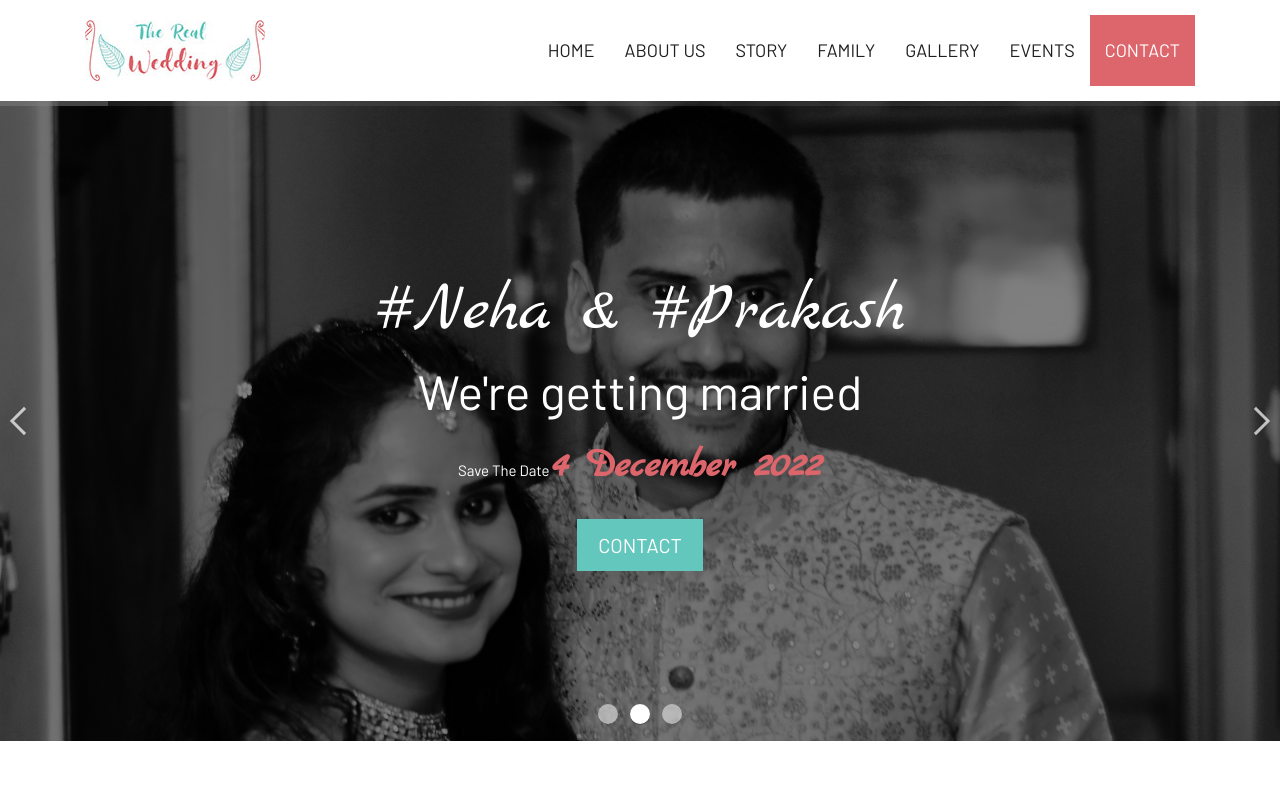
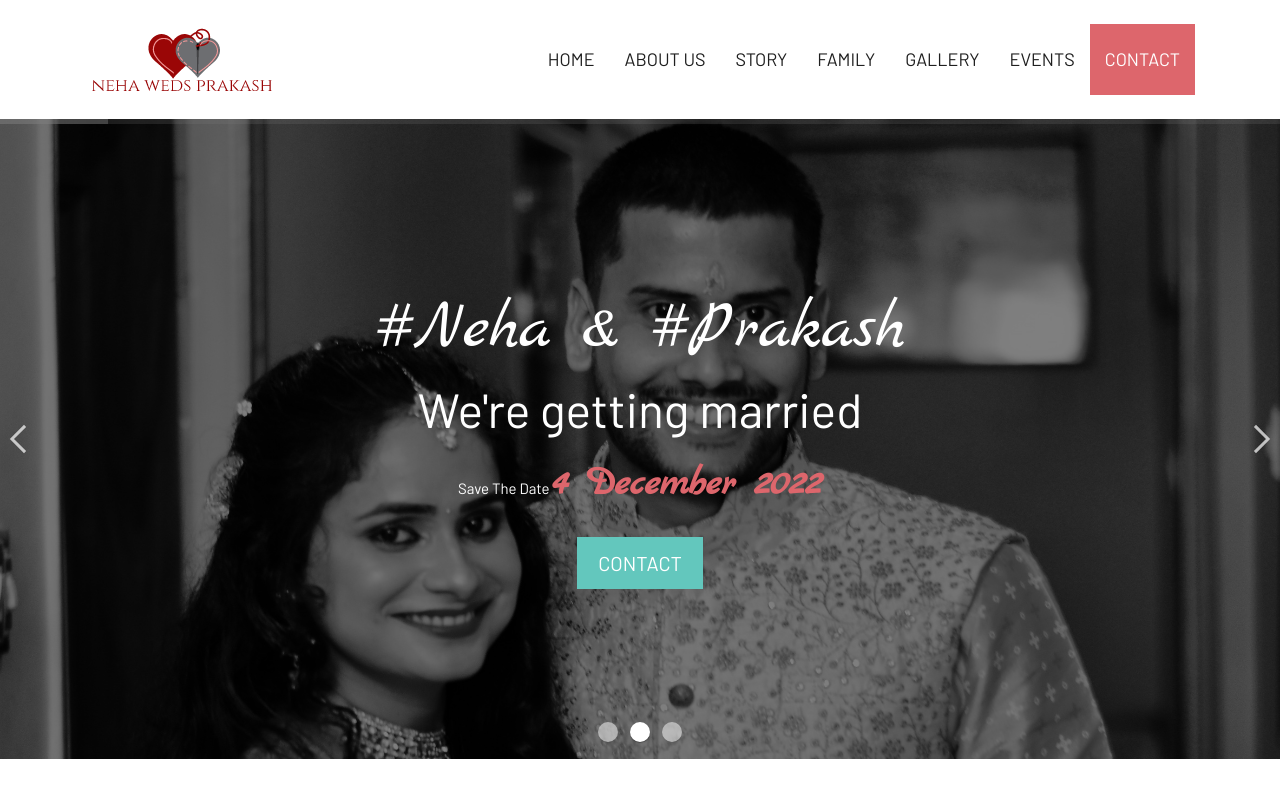
Before and after one commit to pkthakur01/neha-weds-prakash, a plain HTML site: page index.html in a window 1280 px wide. Shown: the top 800 px of the page. Drawn offline with Linux system fonts and the light colour scheme.

Commit message:
added new logo

```diff
--- a/index.html
+++ b/index.html
@@ -48,7 +48,7 @@
 	<header class="top-header">
 		<nav class="navbar header-nav navbar-expand-lg">
             <div class="container">
-				<a class="navbar-brand" href="index.html"><img src="images/logo.jpg" alt="image"></a>
+				<a class="navbar-brand" href="index.html"><img src="images/logo.png" alt="image"></a>
 				<button class="navbar-toggler" type="button" data-toggle="collapse" data-target="#navbar-wd" aria-controls="navbar-wd" aria-expanded="false" aria-label="Toggle navigation">
 					<span></span>
 					<span></span>
```
Also changed, not shown: images/logo.png (added), logo.jpg (added), 1 other file.
